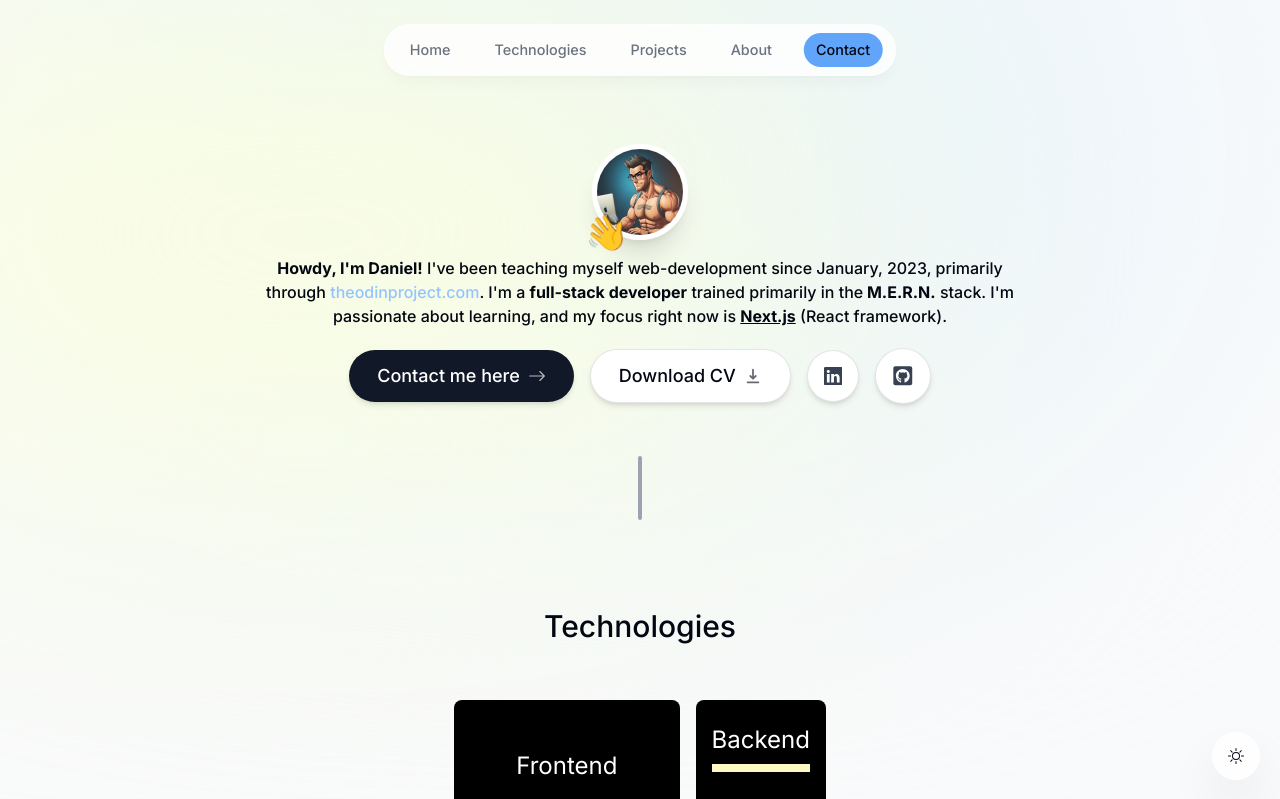
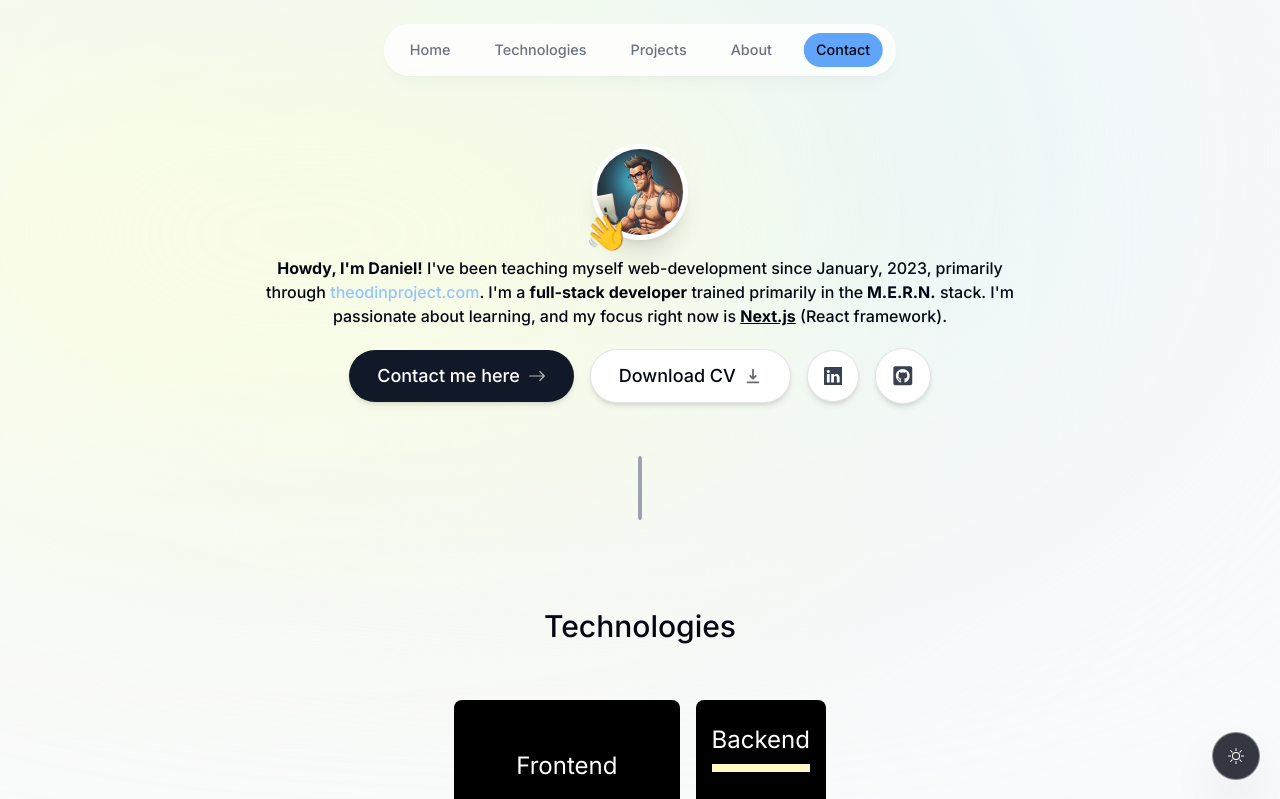
Before and after one commit to WiredGuitars/personal-portfolio, a Next.js app: page / in a window 1280 px wide. Shown: the top 799 px of the page. Built offline with nearby package versions, Linux system fonts and the light colour scheme; no server answers.

Commit message:
theme switch color scheme changed, will work on e-mail configuration more tomorrow

```diff
--- a/components/ThemeSwitch.tsx
+++ b/components/ThemeSwitch.tsx
@@ -35,7 +35,7 @@ export default function ThemeSwitch() {
   }, []);
   return (
     <button
-      className="fixed bottom-5 right-5 bg-white w-[3rem] h-[3rem] bg-opacity-80 backdrop-blur-[0.5rem] border border-white border-opacity-40 rounded-full items-center justify-center flex shadow-2xl hover:scale-[1.15] active:scale-105 transition-all dark:bg-gray-950"
+      className="fixed bottom-5 right-5  w-[3rem] h-[3rem] bg-opacity-80 backdrop-blur-[0.5rem] border border-white border-opacity-40 rounded-full items-center justify-center flex shadow-2xl hover:scale-[1.15] active:scale-105 transition-all bg-gray-950 dark:text-black text-white dark:bg-white"
       onClick={toggleTheme}
     >
       {theme === "light" ? <BsSun /> : <BsMoon />}
```
